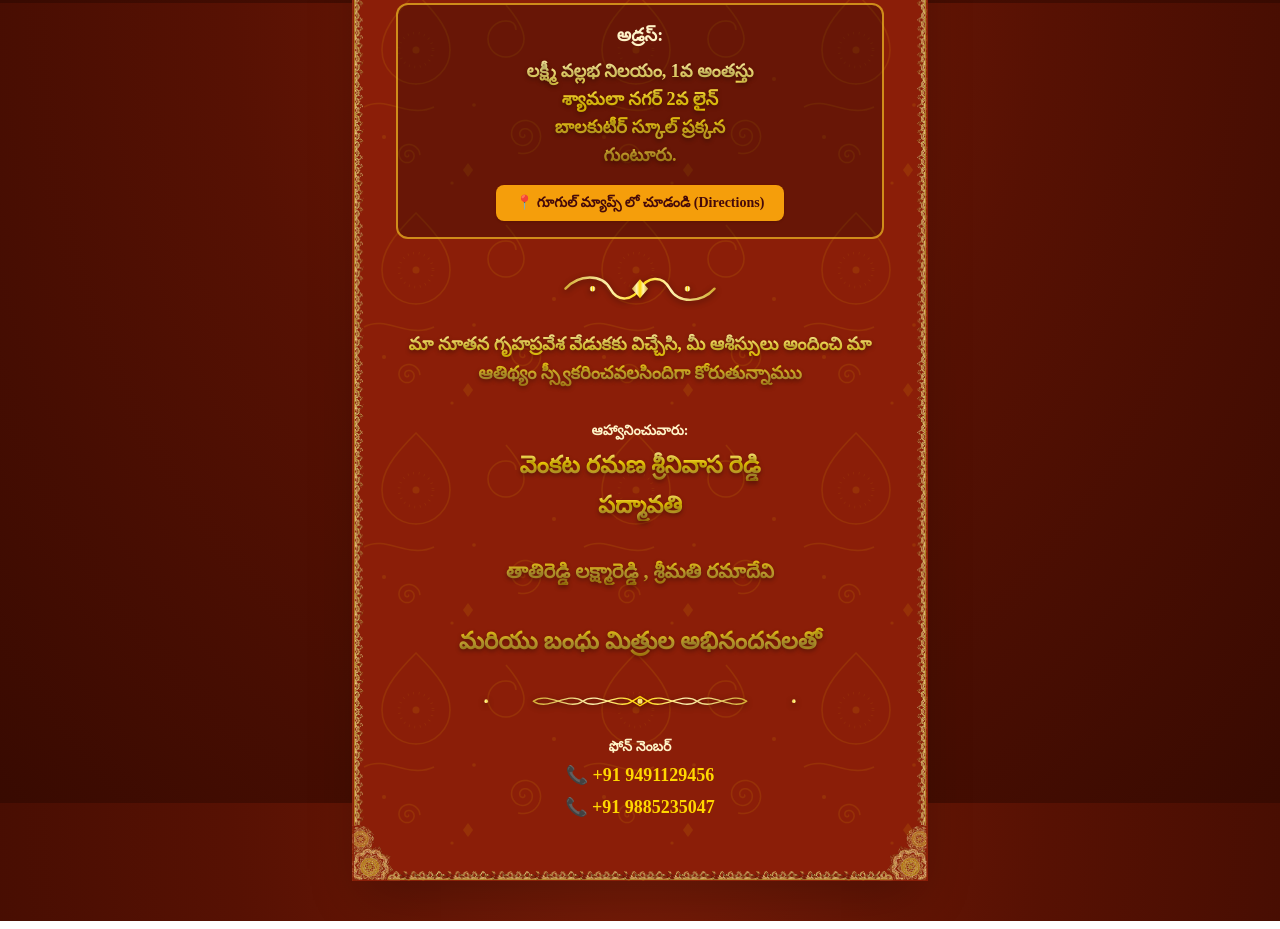
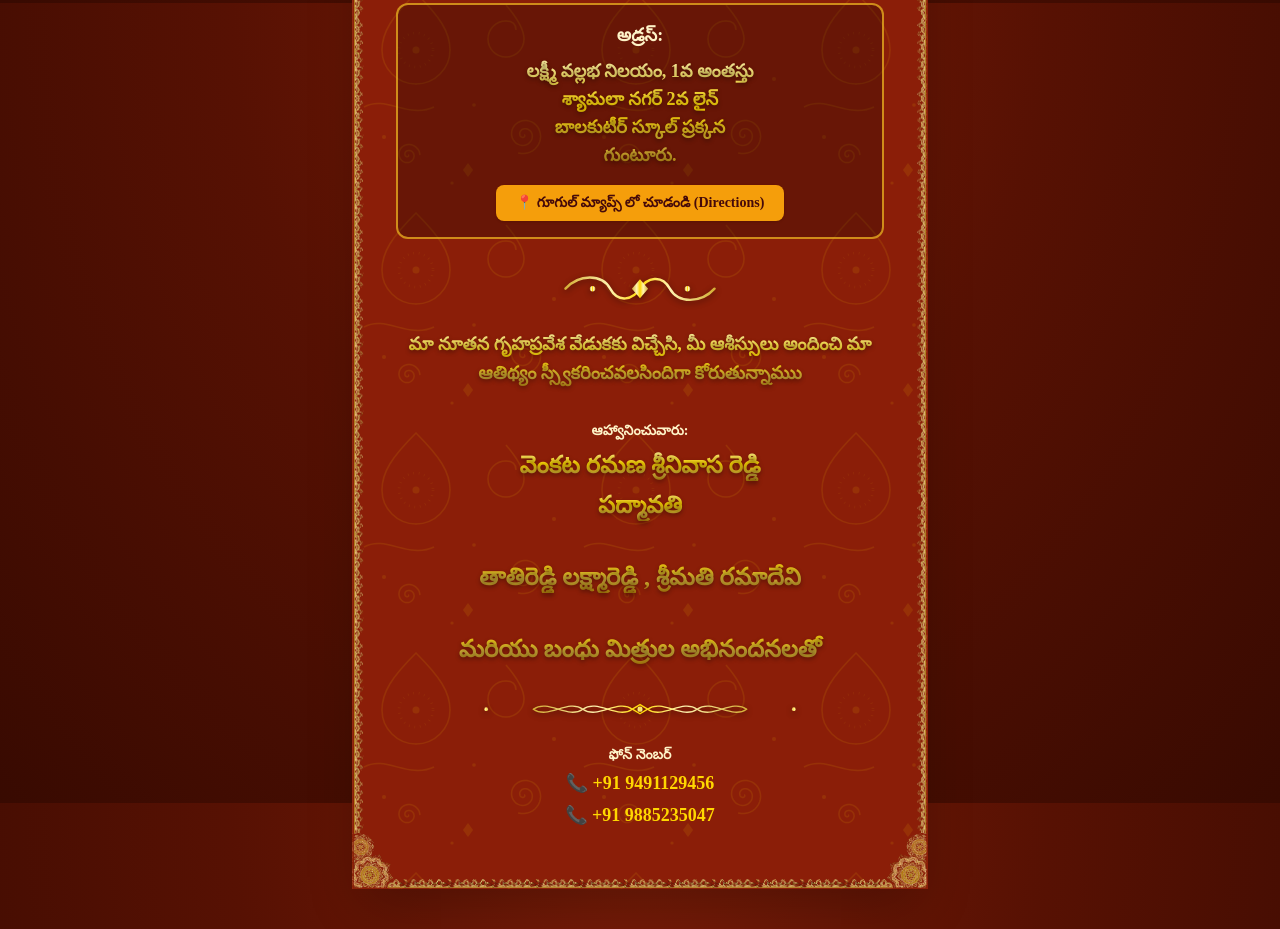
Before and after one commit to SURYATSCR/HouseWarming, a plain HTML site: page index.html in a window 1280 px wide. Shown: the part 1597-2526 px from the top of the page. Drawn offline with nearby package versions, Linux system fonts and the light colour scheme; a web font is replaced by a local one.

```diff
--- a/index.html
+++ b/index.html
@@ -212,7 +212,7 @@
                 <p class="text-sm text-amber-100 font-semibold">ఆహ్వానించువారు:</p>
                 <p class="text-xl sm:text-2xl font-bold gold-text">వెంకట రమణ శ్రీనివాస రెడ్డి</p>
                 <p class="text-xl sm:text-2xl font-bold gold-text">పద్మావతి</p>
-                <p class="text-xl sm:text-xl font-bold gold-text"> <br> తాతిరెడ్డి లక్ష్మారెడ్డి , శ్రీమతి  రమాదేవి </br> </p>
+                <p class="text-xl sm:text-2xl font-bold gold-text"> <br> తాతిరెడ్డి లక్ష్మారెడ్డి , శ్రీమతి  రమాదేవి </br> </p>
                 <p class="text-xl sm:text-2xl font-bold gold-text"> <br>మరియు బంధు మిత్రుల అభినందనలతో </br> </p>
             </div>
 
```
